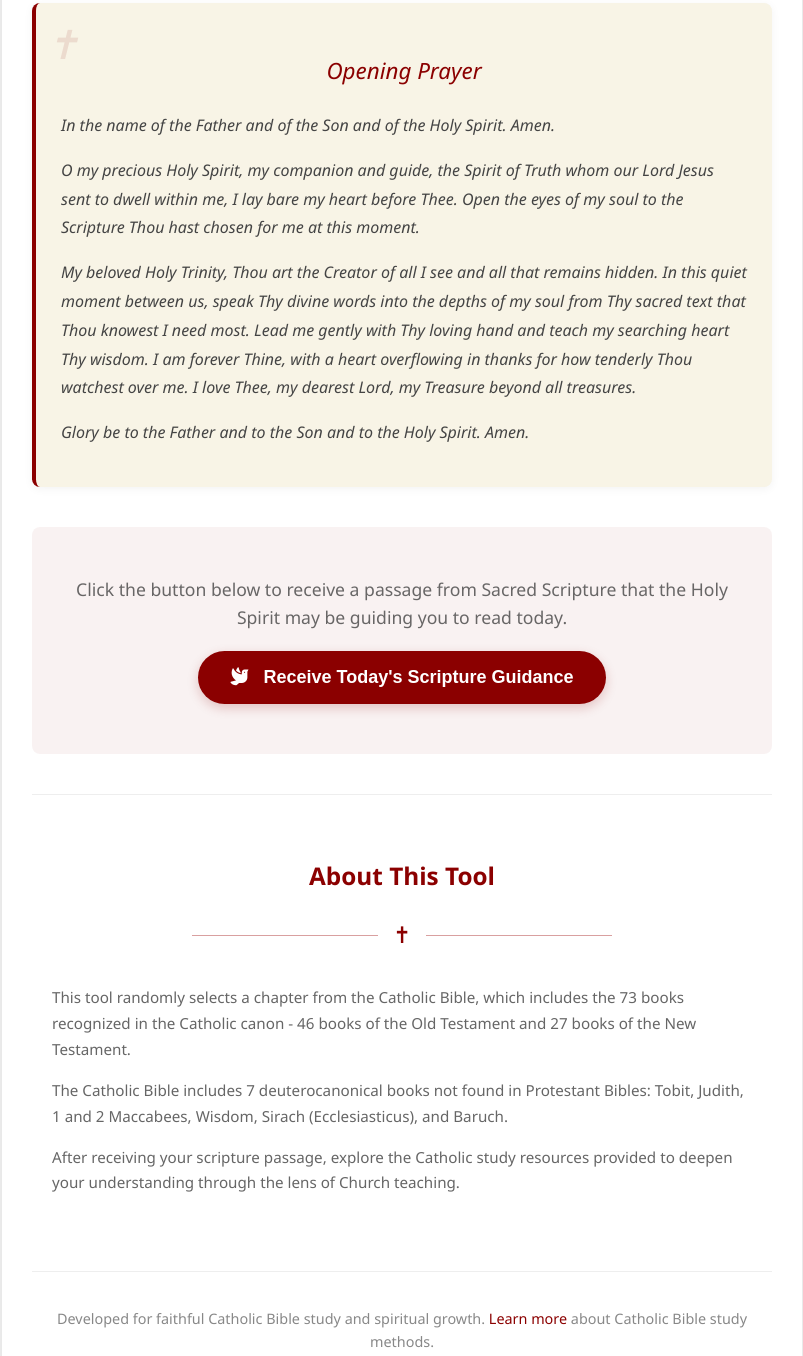
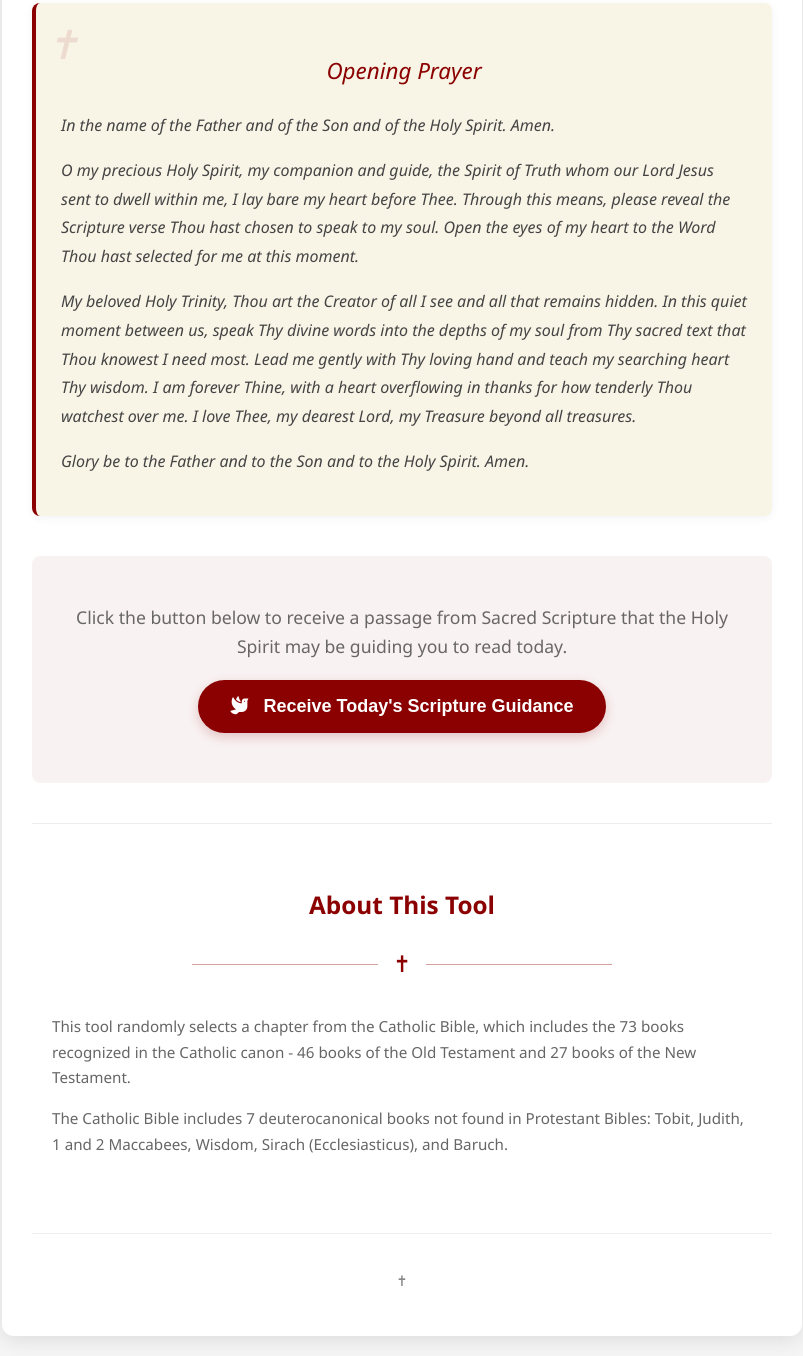
Before and after one commit to jovarmath/BibleChapter, a plain HTML site: page index.html in a window 1280 px wide. Shown: the part 283-1639 px from the top of the page, without its empty margins (238-1041 px from the left). Drawn offline with Linux system fonts and the light colour scheme.

Commit message:
removed uncesssry elements

```diff
--- a/index.html
+++ b/index.html
@@ -357,7 +357,7 @@
             <p>In the name of the Father and of the Son and of the Holy Spirit. Amen.</p>
 
             <p>O my precious Holy Spirit, my companion and guide, the Spirit of Truth whom our Lord Jesus sent to dwell within me,
-            I lay bare my heart before Thee. Open the eyes of my soul to the Scripture Thou hast chosen for me at this moment.</p>
+            I lay bare my heart before Thee. Through this means, please reveal the Scripture verse Thou hast chosen to speak to my soul. Open the eyes of my heart to the Word Thou hast selected for me at this moment.</p>
 
             <p>My beloved Holy Trinity, Thou art the Creator of all I see and all that remains hidden. In this quiet moment between us, speak Thy divine words into the depths of my soul from Thy sacred text that Thou knowest I need most. Lead me gently with Thy loving hand
             and teach my searching heart Thy wisdom. I am forever Thine, with a heart overflowing in thanks for how tenderly Thou watchest over me. I love Thee, my dearest Lord, my Treasure beyond all treasures.</p>
@@ -389,12 +389,10 @@
             <p>This tool randomly selects a chapter from the Catholic Bible, which includes the 73 books recognized in the Catholic canon - 46 books of the Old Testament and 27 books of the New Testament.</p>
 
             <p>The Catholic Bible includes 7 deuterocanonical books not found in Protestant Bibles: Tobit, Judith, 1 and 2 Maccabees, Wisdom, Sirach (Ecclesiasticus), and Baruch.</p>
-
-            <p>After receiving your scripture passage, explore the Catholic study resources provided to deepen your understanding through the lens of Church teaching.</p>
         </div>
 
         <div class="footer">
-            <p>Developed for faithful Catholic Bible study and spiritual growth. <a href="#">Learn more</a> about Catholic Bible study methods.</p>
+            <p>✝</p>
         </div>
     </div>
 
```
